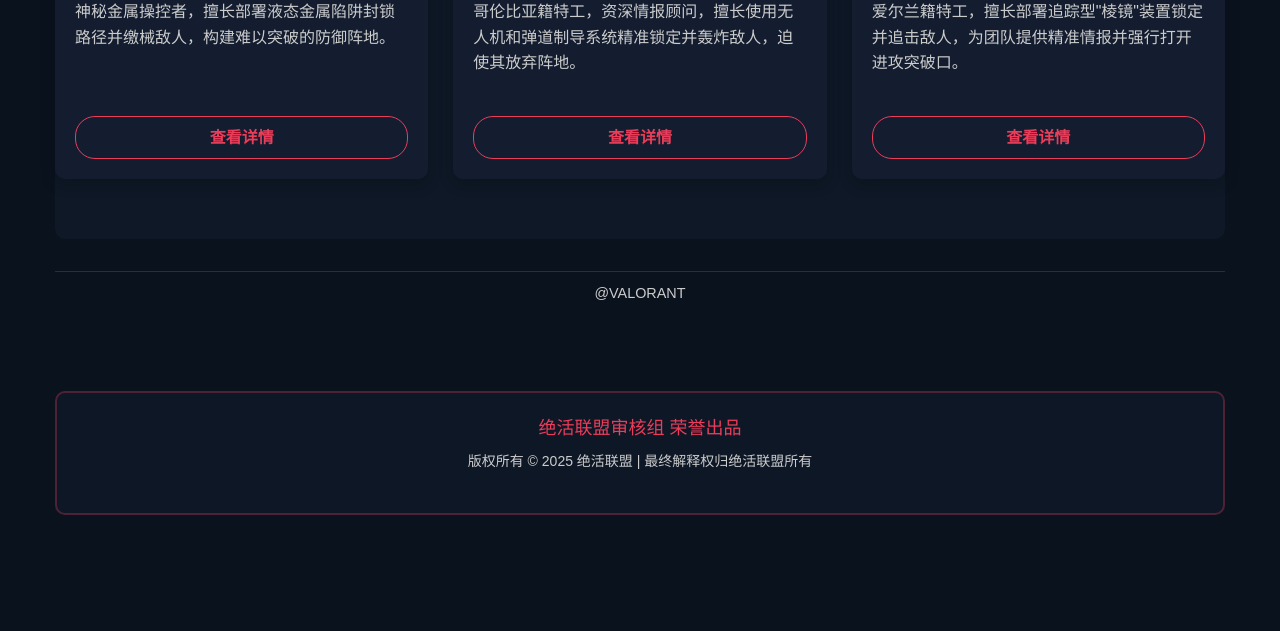
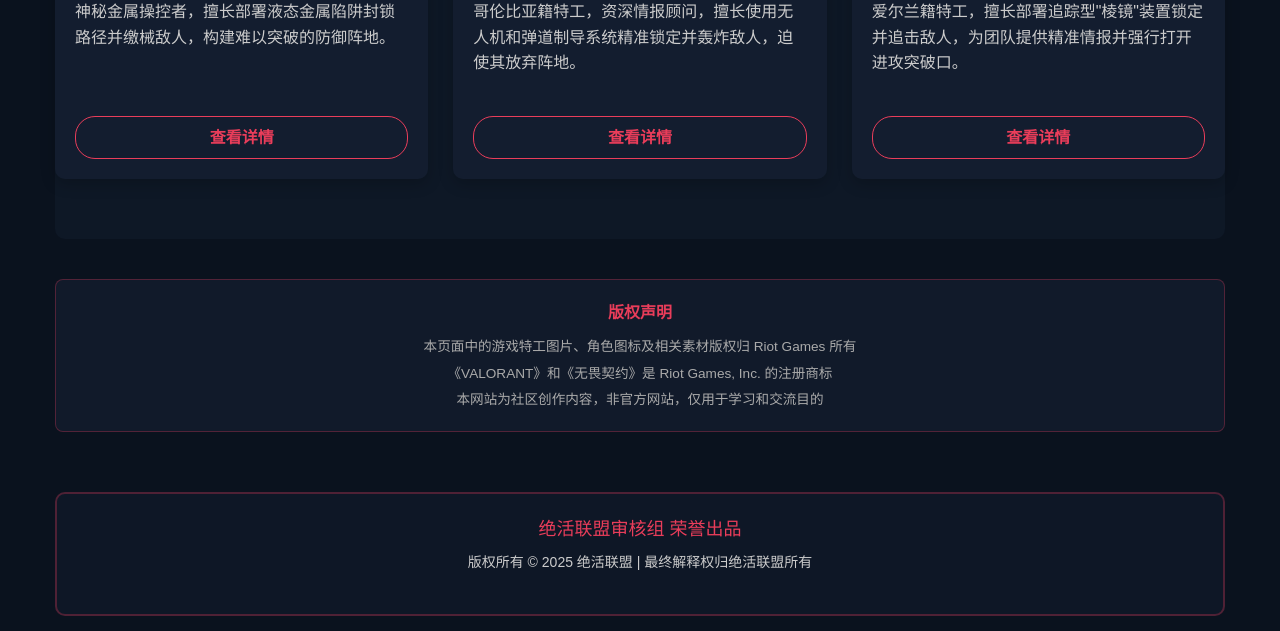
Before and after one commit to xiao305/cyou-TIAO-uno, a plain HTML site: page game-zone/pc/valorant/agents/index.html in a window 1280 px wide. Shown: the part 5276-5907 px from the top of the page. Before the commit the page ends 5806 px from the top, so only its background shows below. Drawn offline with nearby package versions, Linux system fonts and the light colour scheme.

Commit message:
Update index.html

```diff
--- a/game-zone/pc/valorant/agents/index.html
+++ b/game-zone/pc/valorant/agents/index.html
@@ -271,6 +271,26 @@
             color: #cccccc;
             font-size: 0.9rem;
             border-top: 1px solid rgba(233, 57, 89, 0.3);
+        }
+        /* 新增：游戏版权声明样式 */
+        .game-copyright {
+            text-align: center;
+            margin: 40px 0 20px;
+            padding: 15px;
+            background-color: rgba(20, 30, 48, 0.7);
+            border-radius: 8px;
+            border: 1px solid rgba(233, 57, 89, 0.3);
+        }
+        .game-copyright p {
+            margin: 5px 0;
+            color: #aaaaaa;
+            font-size: 0.85rem;
+        }
+        .game-copyright .copyright-title {
+            color: #e93d5a;
+            font-weight: bold;
+            font-size: 1rem;
+            margin-bottom: 10px;
         }
     </style>
 </head>
@@ -802,9 +822,12 @@
                 </div>
             </div>
         </section>
-        <!-- 添加的版权说明 -->
-        <div class="copyright-notice">
-            <p>@VALORANT</p>
+        <!-- 游戏版权声明 -->
+        <div class="game-copyright">
+            <p class="copyright-title">版权声明</p>
+            <p>本页面中的游戏特工图片、角色图标及相关素材版权归 Riot Games 所有</p>
+            <p>《VALORANT》和《无畏契约》是 Riot Games, Inc. 的注册商标</p>
+            <p>本网站为社区创作内容，非官方网站，仅用于学习和交流目的</p>
         </div>
         <!-- 页脚 -->
         <footer class="footer-custom">
```
